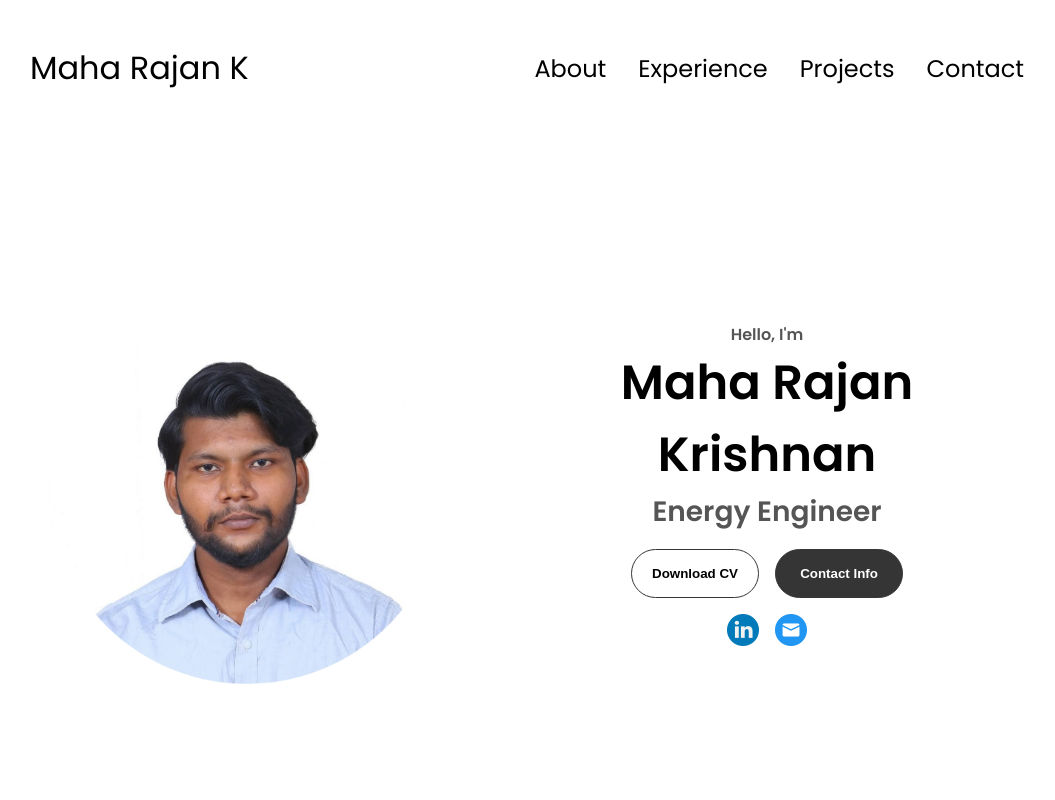
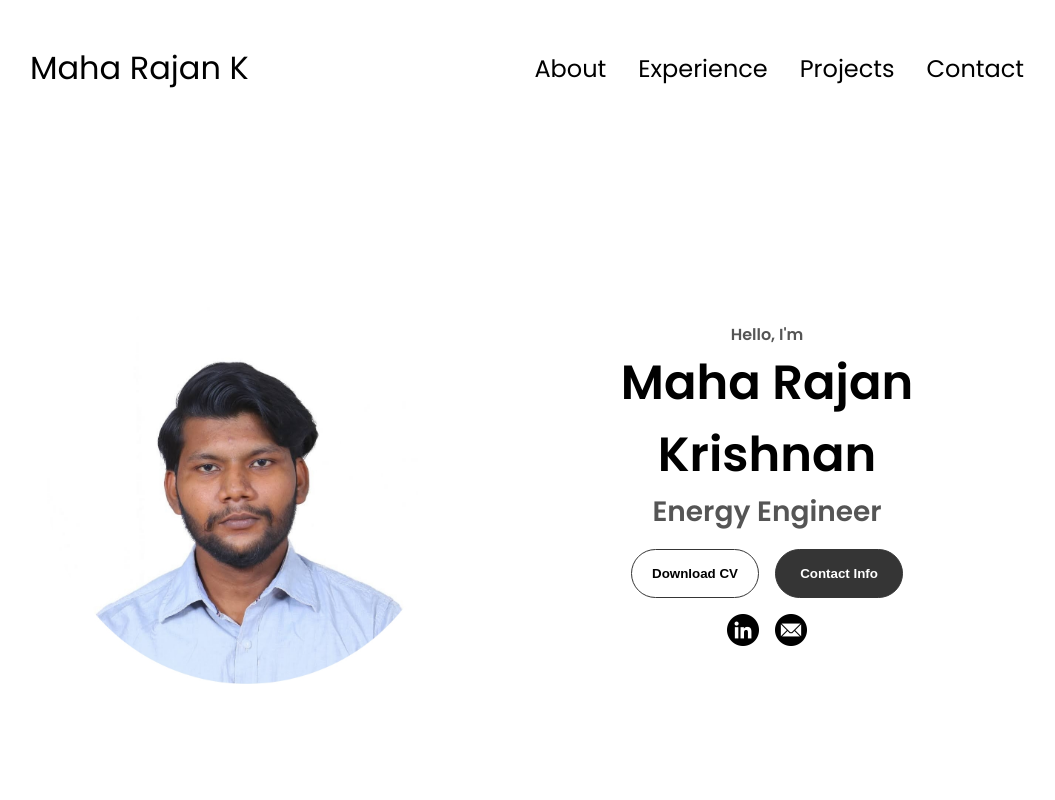
Before and after one commit to imaharajank/personal-portfolio, a plain HTML site: page index.html in a window 1280 px wide. Shown: the top 800 px of the page, without its empty margins (113-1168 px from the left). Drawn offline with Linux system fonts and the light colour scheme.

Commit message:
Update index.html

```diff
--- a/index.html
+++ b/index.html
@@ -58,13 +58,13 @@
         </div>
         <div id="socials-container">
           <img
-          src="./assets/linkedin2.png"
+          src="./assets/linkedin3.png"
           alt="My LinkedIn profile"
           class="icon"
           onclick="location.href='https://linkedin.com/maha-rajan-k'"
         />
         <img
-          src="./assets/mail2.png"
+          src="./assets/mail3.png"
           alt="E-Mail"
           class="icon"
           onclick="location.href='mailto:maharajangce@outlook.com'"
```
